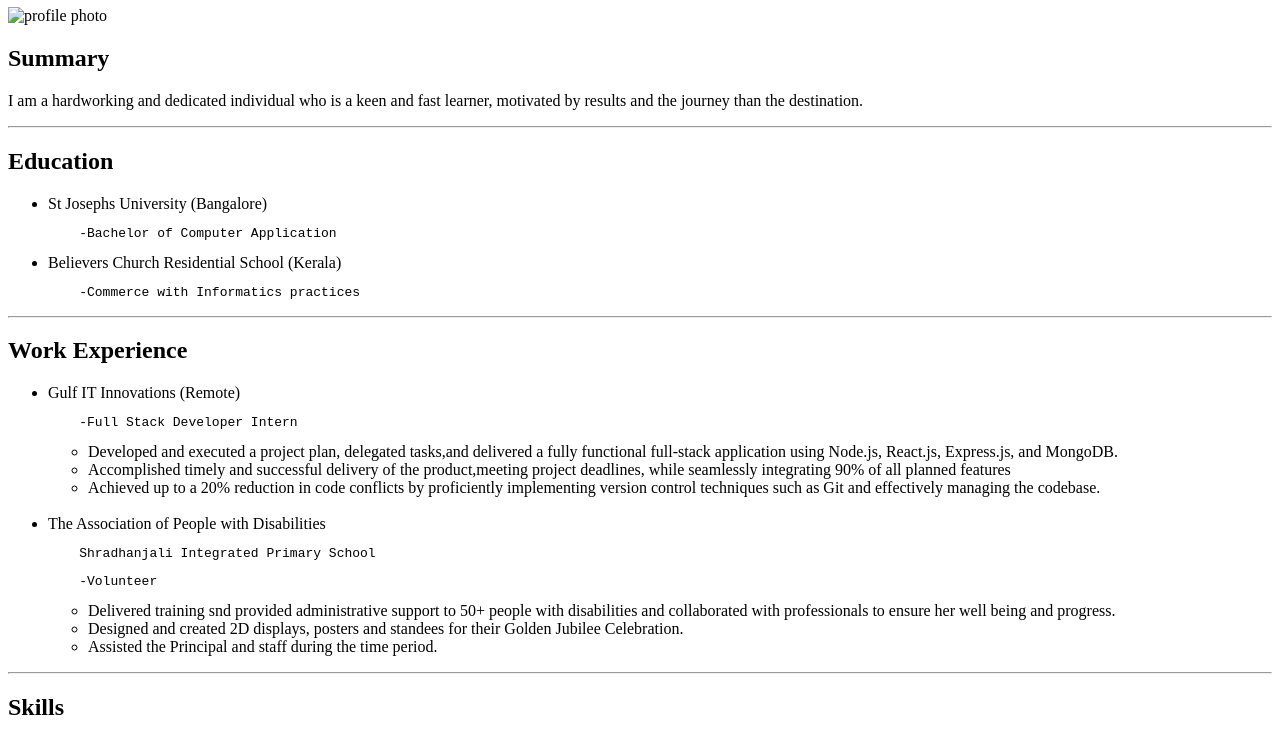
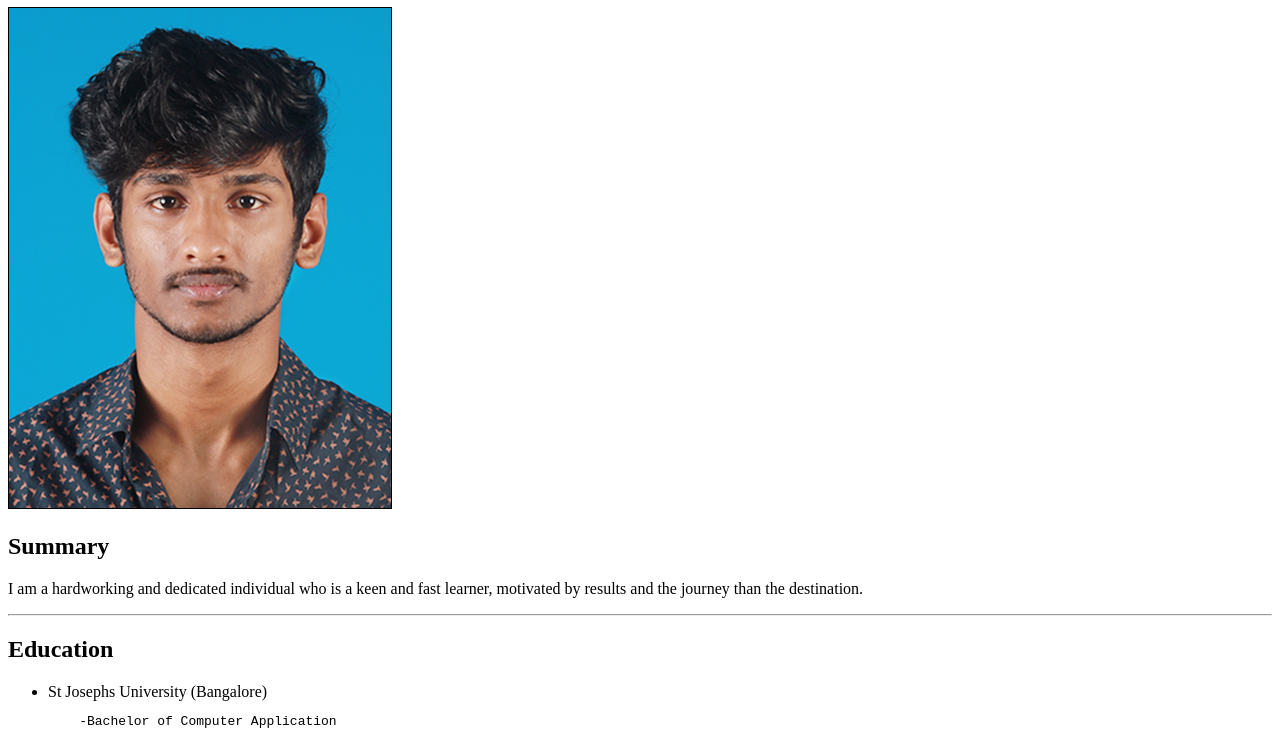
Before and after one commit to aldrin-jalex/Resume, a plain HTML site: page index.html in a window 1280 px wide. Shown: the part 73-811 px from the top of the page. Drawn offline with Linux system fonts and the light colour scheme.

Commit message:
Update index.html

```diff
--- a/index.html
+++ b/index.html
@@ -9,7 +9,7 @@
     <h1>
         Aldrin John Alex
     </h1>
-    <img src="add path" alt="profile photo">
+    <img src="./assets/20BCAA04.jpg" alt="profile photo">
     <h2>Summary</h2>
     <p>I am a hardworking and dedicated individual who is a keen and fast learner, motivated by results and the journey than the destination.</p>
     <hr/>
```
